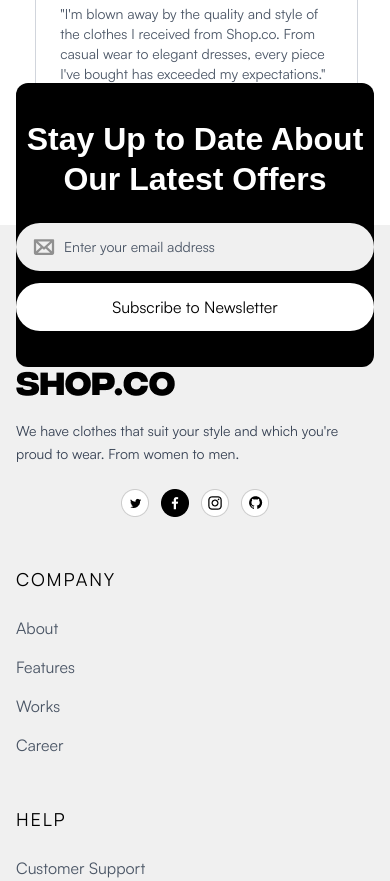
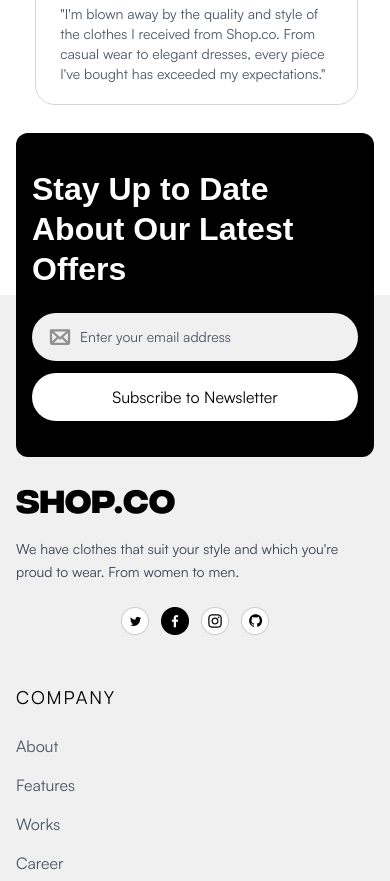
Before and after one commit to moudud-hoq/project-01, a website: page index.html in a window 390 px wide. Shown: the part 3398-4279 px from the top of the page. Drawn offline with nearby package versions, Linux system fonts and the light colour scheme; a web font is replaced by a local one.

Commit message:
Stay Up to date area responsive done

```diff
--- a/index.html
+++ b/index.html
@@ -706,22 +706,22 @@
     </section>
 
     <!-- Footer Container -->
-    <section class="footer-container relative mt-[80px]">
+    <section class="footer-container relative mt-[150px]  lg:mt-[80px]">
 
         <!-- Stay Up to Date above footer section -->
         <div class="stay-up-to-date-area absolute w-full top-0 transform -translate-y-1/2">
-            <div class="stayUpToDateArea-wrapper max-w-[1240px] mx-auto px-4">
+            <div class="stayUpToDateArea-wrapper lg:max-w-[1240px] mx-auto px-4">
                 <div
-                    class="flex flex-col md:flex-row justify-between items-center gap-6 md:gap-0 md:px-16 py-9 bg-black rounded-xl">
+                    class="flex flex-col lg:flex-row justify-between items-center gap-6 lg:gap-0 px-4 lg:px-16 py-9 bg-black rounded-xl">
 
-                    <div class="md:w-1/2 text-center md:text-left">
+                    <div class="lg:w-1/2 text-left">
                         <h1 class="fontaddintegral text-[32px] md:text-[40px] text-white font-bold leading-tight">
                             Stay Up to Date About Our Latest Offers
                         </h1>
                     </div>
 
                     <!-- Search & Subscribe Area -->
-                    <div class="md:w-[349px] w-full space-y-3">
+                    <div class=" lg:w-[349px] w-full space-y-3">
                         <div class="search-field flex items-center gap-2 bg-[#F0F0F0] px-4 py-3 rounded-full">
                             <button class="search-button rounded-full">
                                 <svg xmlns="http://www.w3.org/2000/svg" width="24" height="24" viewBox="0 0 24 24"
@@ -743,7 +743,7 @@
         </div>
 
         <!-- Footer -->
-        <div class="footer-area bg-[#F0F0F0] pt-24">
+        <div class="footer-area bg-[#F0F0F0] pt-36 lg:pt-24">
             <div class="footer-wrapper max-w-[1240px] mx-auto px-4 pt-[50px]">
 
                 <!-- Footer Top -->
```
Also changed, not shown: src/css/output.css.
